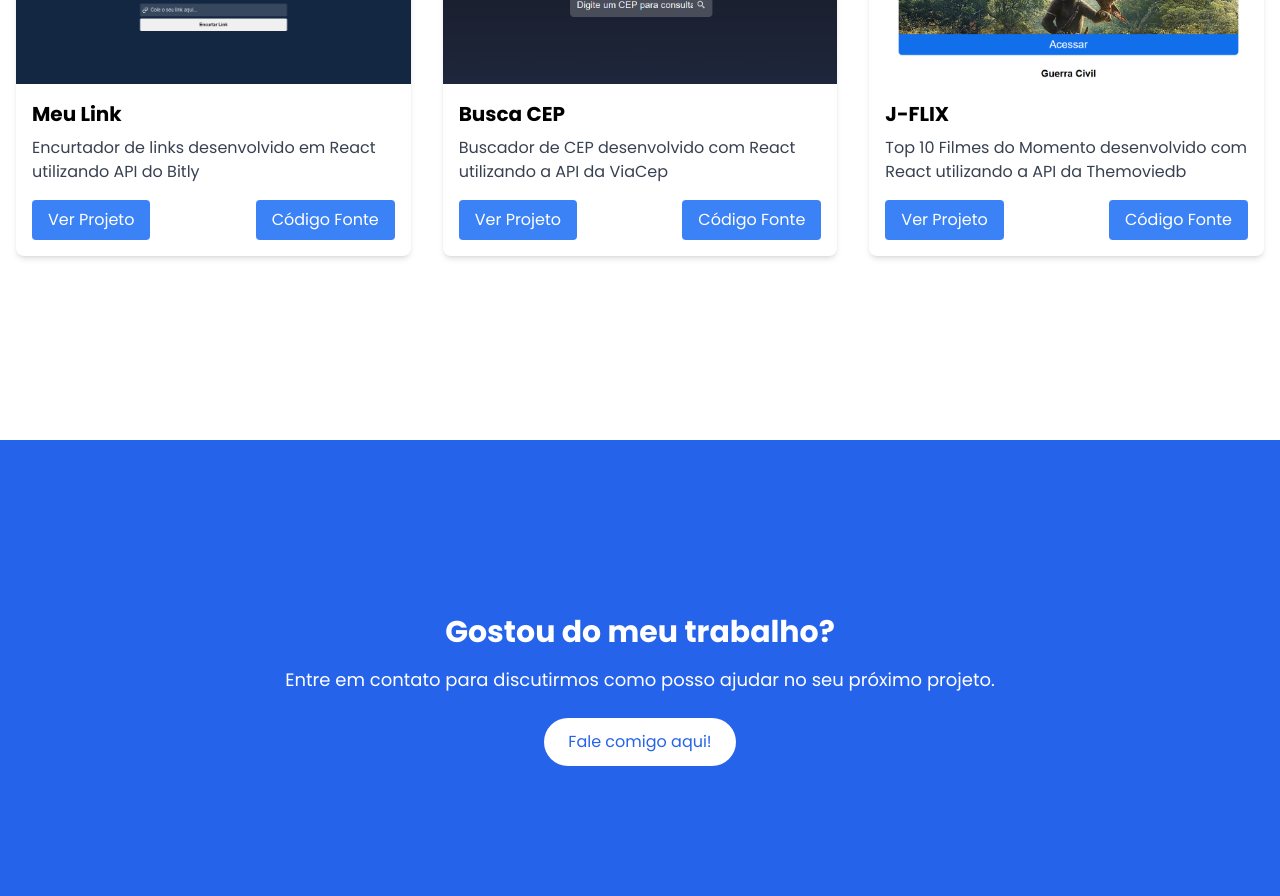
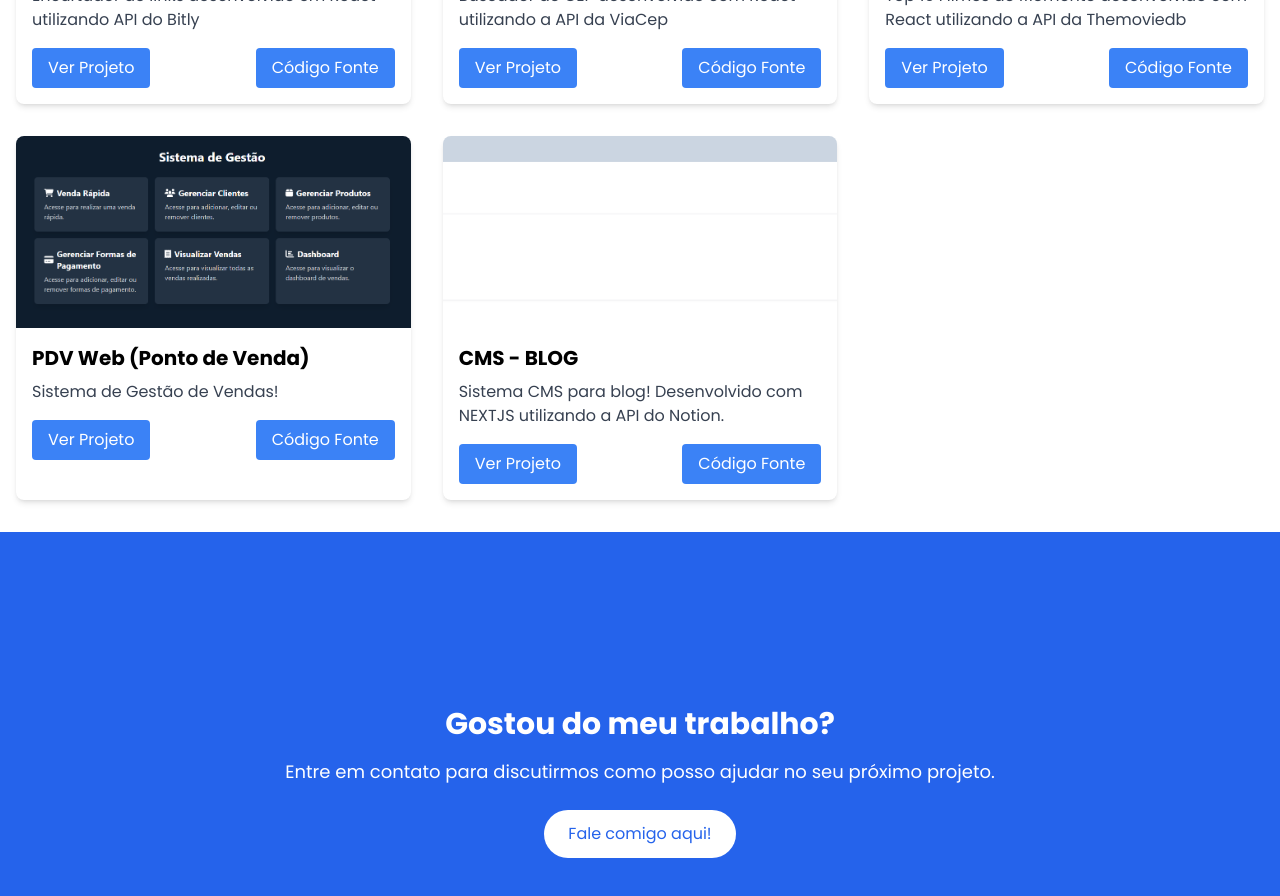
Before and after one commit to juliano340/site-vercel, a Next.js app: page / in a window 1280 px wide. Shown: the part 2220-3116 px from the top of the page. Built offline with nearby package versions, Linux system fonts and the light colour scheme.

Commit message:
Adicionando projetos ao portifolio

```diff
--- a/src/pages/components/Portfolio.js
+++ b/src/pages/components/Portfolio.js
@@ -21,6 +21,20 @@ const projects = [
     imageUrl: '/images/j-flix.png',
     projectUrl: 'https://j-flix-ashen.vercel.app/',
     repoUrl: 'https://github.com/juliano340/j-flix'
+  },
+  {
+    title: 'PDV Web (Ponto de Venda)',
+    description: 'Sistema de Gestão de Vendas!',
+    imageUrl: '/images/pdv.png',
+    projectUrl: 'https://pdv-juliano340s-projects.vercel.app/',
+    repoUrl: 'https://github.com/juliano340/pdv'
+  },
+  {
+    title: 'CMS - BLOG',
+    description: 'Sistema CMS para blog! Desenvolvido com NEXTJS utilizando a API do Notion.',
+    imageUrl: '/images/blog.png',
+    projectUrl: 'https://www.juliano340.com/blog',
+    repoUrl: 'https://github.com/juliano340/site-vercel'
   },
 ];
 
```
Also changed, not shown: public/images/Blog.png (added), public/images/pdv.png (added).
